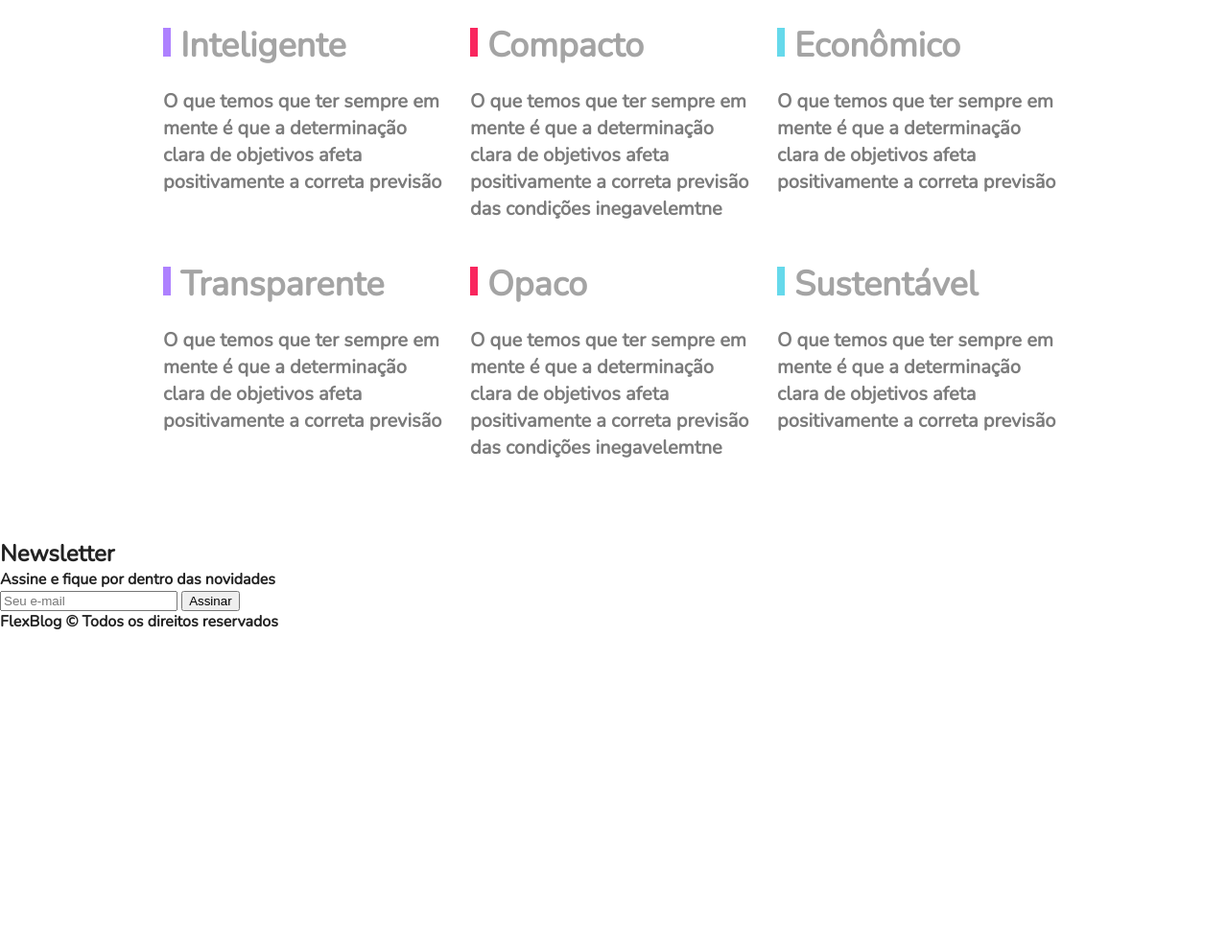
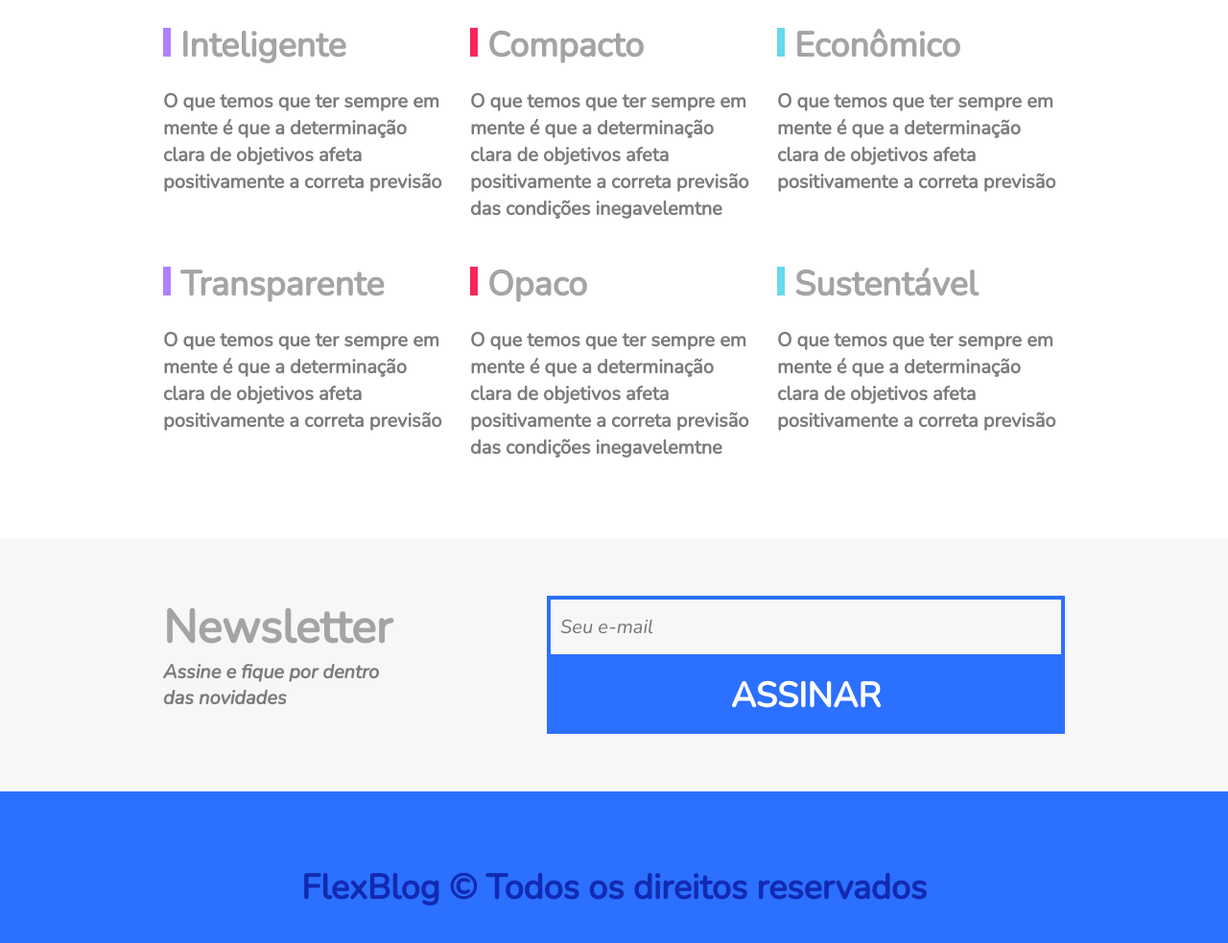
Before and after one commit to Alexbbianchi/flex-blog, a plain HTML site: page index.html in a window 1280 px wide. Shown: the part 2577-3560 px from the top of the page at 96% size. Before the commit the page ends 3236 px from the top, so only its background shows below. Drawn offline with nearby package versions, Linux system fonts and the light colour scheme.

Commit message:
Finalizado FlexBlog

```diff
--- a/css/style.css
+++ b/css/style.css
@@ -1,3 +1,7 @@
+:root {
+	--width-grid: 960px;
+}
+
 * {
     box-sizing: border-box;
 }
@@ -32,7 +36,7 @@ img {
 }
 
 .superinfo {
-    max-width: 960px;
+    max-width: var(--width-grid);
 	margin: 0 auto;
 	display: flex;
 	justify-content: space-between;
@@ -50,7 +54,7 @@ img {
 }
 
 .menu {
-	max-width: 960px;
+	max-width: var(--width-grid);
 	margin: 0 auto;
 	padding: 15px 0;
 	display: flex;
@@ -88,7 +92,7 @@ img {
 .introducao {
 	font-size: 3em;
 	line-height: 1;
-	max-width: 960px;
+	max-width: var(--width-grid);
 	margin: 0 auto;
 	padding: 60px 10px;
 }
@@ -98,7 +102,7 @@ img {
 .sobre {
 	border-top: 2px solid #2c70ff;
 	border-bottom: 2px solid #2c70ff;
-	max-width: 960px;
+	max-width: var(--width-grid);
 	margin: 0 auto;
 	padding: 60px 0;
 	display: flex;
@@ -130,7 +134,7 @@ img {
 /* Produtos */
 
 .produtos {
-	max-width: 960px;
+	max-width: var(--width-grid);
 	margin: 60px auto;
 }
 
@@ -160,9 +164,11 @@ img {
 .purple {
 	border-top: 8px solid #ae81ff;
 }
+
 .pink {
 	border-top: 8px solid #f9265e;
 }
+
 .blue {
 	border-top: 8px solid #66d9eb;
 }
@@ -260,7 +266,7 @@ img {
 
 /* Qualidade */
 .qualidade {
-	max-width: 960px;
+	max-width: var(--width-grid);
 	margin: 60px auto;
 	display: flex;
 	flex-wrap: wrap;
@@ -303,3 +309,87 @@ img {
 	line-height: 1.4;
 	color: #7c7c7c;
 }
+
+/*Newsletter*/
+
+.newsletter {
+	background: #f7f7f7;
+	padding: 60px calc((100% - 960px) / 2 );
+	display: flex;
+	flex-wrap: wrap;
+}
+
+.newsletter-info {
+	flex: 1 1 240px;
+	margin: 0 10px;
+}
+
+.newsletter-info h1 {
+	font-size: 3em;
+	color: #a4a4a4;
+}
+
+.newsletter-info p {
+	font-size: 1.25em;
+	font-style: italic;
+	max-width: 230px;
+	color: #7c7c7c;
+	margin-bottom: 10px;
+}
+
+.newsletter-form {
+	flex: 2 1 260px;
+	margin: 0 10px;
+	align-self: center;
+	display: flex;
+	flex-wrap: wrap;
+}
+
+.newsletter-form input {
+	flex: 3 1 260px;
+	font-size: 1.25em;
+	color: #7c7c7c;
+	font-style: italic;
+	font-family: "Nunito", Helvetica, Arial, sans-serif;
+	border: 4px solid #2c70ff;
+	background: transparent;
+	padding: 15px 10px;
+	margin: 0px;
+	border-radius: 0px;
+}
+
+.newsletter-form button {
+	flex: 1 1 260px;
+	font-family: "Nunito", Helvetica, Arial, sans-serif;
+	font-size: 2.25em;
+	font-weight: bold;
+	text-transform: uppercase;
+	background: #2c70ff;
+	color: white;
+	margin: 0px;
+	cursor: pointer;
+	border: 0px;
+	padding: 15px 10px;
+}
+
+@media (max-width: 600px) {
+	.newsletter-form button {
+		font-size: 1.5em;
+	}
+}
+
+/*Footer*/
+
+.footer {
+	display: flex;
+	background: #2c70ff;
+	height: 200px;
+	align-items: center;
+}
+
+.footer p {
+	flex: 1;
+	text-align: center;
+	font-size: 2.25em;
+	color: #122ab2;
+}
--- a/index.html
+++ b/index.html
@@ -139,7 +139,7 @@
             <h1>Newsletter</h1>
             <p>Assine e fique por dentro das novidades</p>
         </div>
-        <form action="">
+        <form class="newsletter-form" action="">
             <input type="text" placeholder="Seu e-mail">
             <button type="submit">Assinar</button>
         </form>
```
